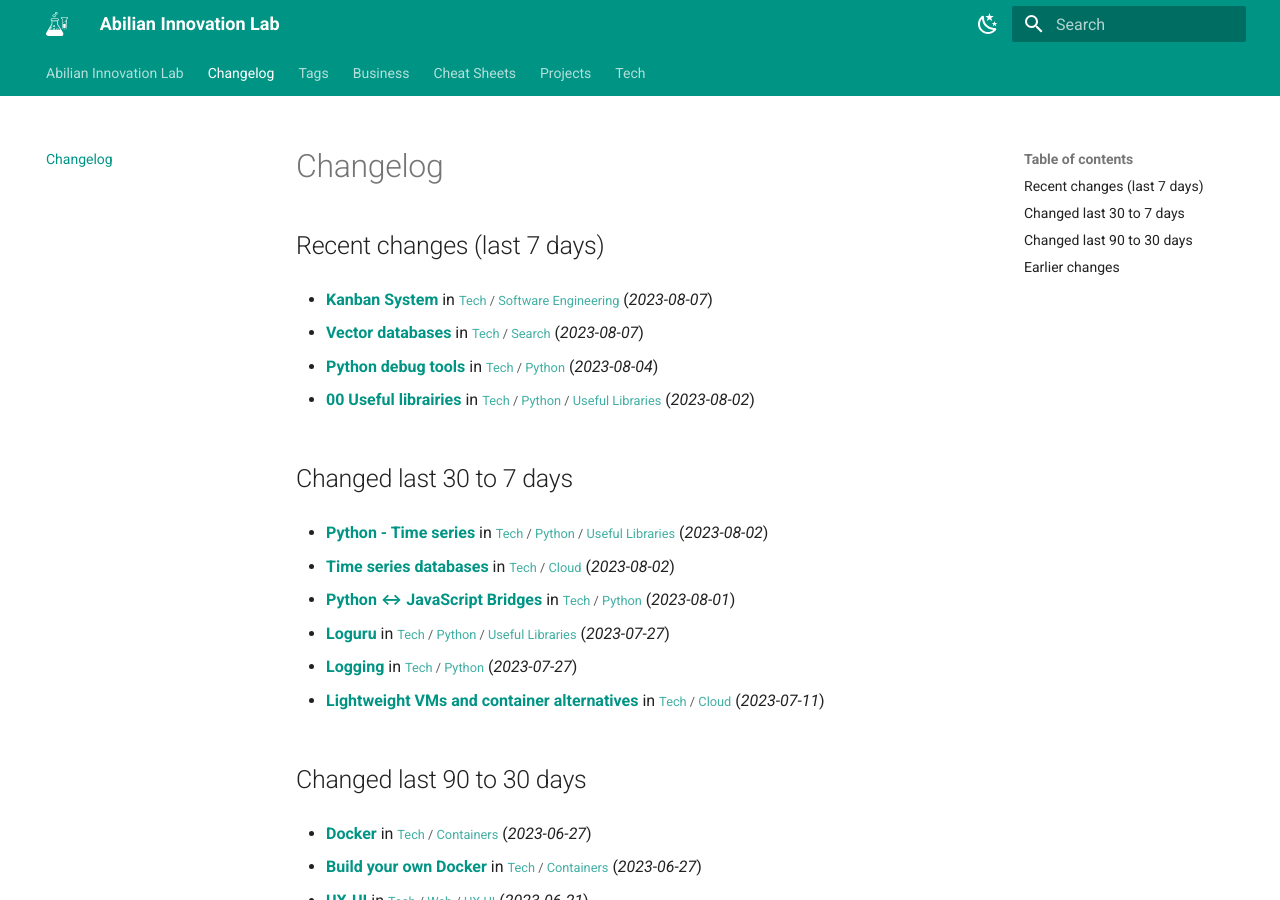
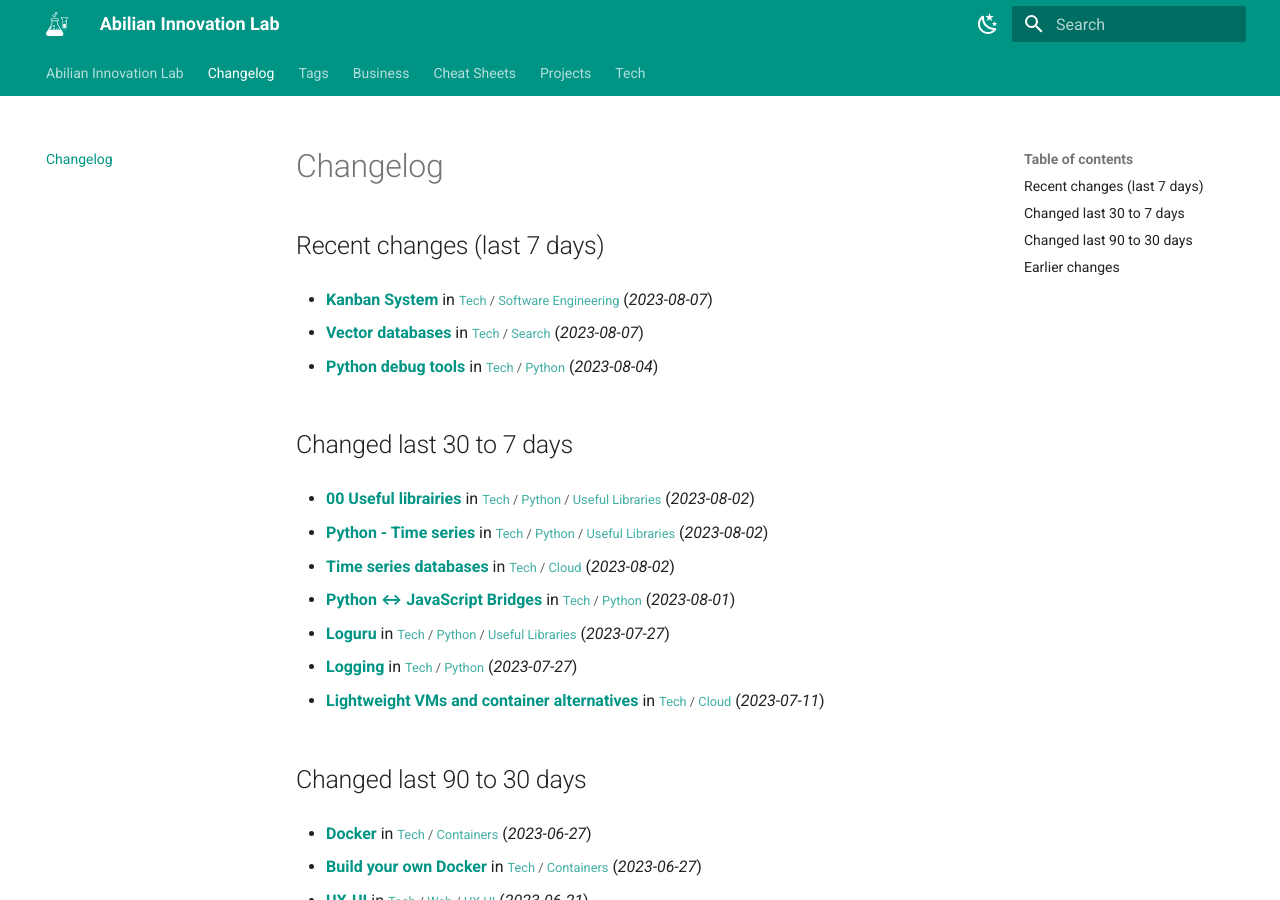
Before and after one commit to abilian/lab.abilian.com, an MkDocs documentation site: the page built from docs/changelog.md, in a window 1280 px wide and 900 px high. Built offline with MkDocs 1.6.1 and Material for MkDocs 9.7.7, drawn with Linux system fonts in a browser that asks for light colours; comment, search, counter and statistics services are not loaded; some of the changed text lies outside the part shown.

Commit message:
Update content

```diff
--- a/docs/changelog.md
+++ b/docs/changelog.md
@@ -8,11 +8,11 @@
 
 - **[Python debug tools](/Tech/Python/Python debug tools/)** in <small>[Tech](/Tech/00 Technology/) / [Python](/Tech/Python/(Pretty) tables in Python/)</small> (*2023-08-04*)
 
-- **[00 Useful librairies](/Tech/Python/Useful Libraries/00 Useful librairies/)** in <small>[Tech](/Tech/00 Technology/) / [Python](/Tech/Python/(Pretty) tables in Python/) / [Useful Libraries](/Tech/Python/Useful Libraries/00 Useful librairies/)</small> (*2023-08-02*)
-
 
 
 ## Changed last 30 to 7 days
+
+- **[00 Useful librairies](/Tech/Python/Useful Libraries/00 Useful librairies/)** in <small>[Tech](/Tech/00 Technology/) / [Python](/Tech/Python/(Pretty) tables in Python/) / [Useful Libraries](/Tech/Python/Useful Libraries/00 Useful librairies/)</small> (*2023-08-02*)
 
 - **[Python - Time series](/Tech/Python/Useful Libraries/Python - Time series/)** in <small>[Tech](/Tech/00 Technology/) / [Python](/Tech/Python/(Pretty) tables in Python/) / [Useful Libraries](/Tech/Python/Useful Libraries/00 Useful librairies/)</small> (*2023-08-02*)
 
```
Also changed, not shown: other parts of docs/changelog.md (+4 -4 lines).
